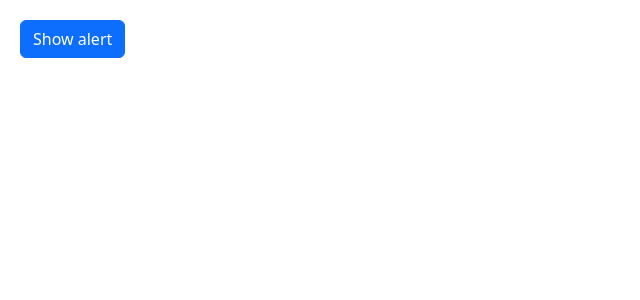
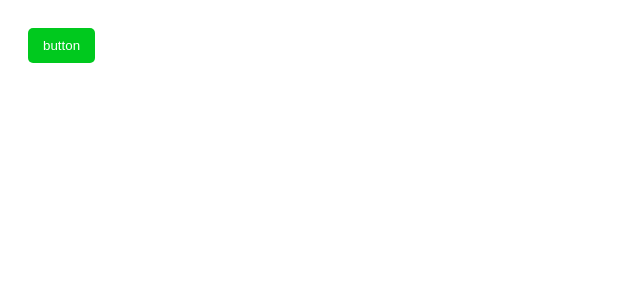
Before and after one commit to mohammad-alj/learning-react, a React (Vite) app: page / in a window 1280 px wide. Shown: the top 300 px of the page, without its empty margins (0-640 px from the left). Built offline with nearby package versions, Linux system fonts and the light colour scheme.

Commit message:
Practice using css modules.

```diff
--- a/src/App.tsx
+++ b/src/App.tsx
@@ -1,18 +1,10 @@
 import './app.css';
-import {useState} from 'react';
-import Alert from './components/Alert';
 import Button from './components/Button';
 
 function App() {
-	const [alertVisible, setAlertVisible] = useState(false);
 	return (
 		<>
-			{alertVisible && (
-				<Alert onClose={() => setAlertVisible(false)}>Nice alert u got there</Alert>
-			)}
-			<Button color='primary' onClick={() => setAlertVisible(true)}>
-				Show alert
-			</Button>
+			<Button color='success'>button</Button>
 		</>
 	);
 }
--- /dev/null
+++ b/src/components/Button/Button.module.css
@@ -0,0 +1,57 @@
+.btn {
+	padding: 10px 15px;
+	/* background: none; */
+	border: none;
+	cursor: pointer;
+	border-radius: 5px;
+}
+
+.btn-primary {
+	background: dodgerblue;
+	color: #fff;
+	transition: background 0.15s;
+}
+
+.btn-primary:hover {
+	background: rgb(75, 165, 255);
+}
+
+.btn-secondary {
+	background: rgb(92, 92, 92);
+	color: #fff;
+	transition: background 0.15s;
+}
+
+.btn-secondary:hover {
+	background: rgb(166, 166, 166);
+}
+
+.btn-danger {
+	background: rgb(255, 0, 0);
+	color: #fff;
+	transition: background 0.15s;
+}
+
+.btn-danger:hover {
+	background: rgb(251, 79, 79);
+}
+
+.btn-info {
+	background: rgb(224, 209, 0);
+	color: #000;
+	transition: background 0.15s;
+}
+
+.btn-info:hover {
+	background: rgb(254, 251, 89);
+}
+
+.btn-success {
+	background: rgb(0, 201, 30);
+	color: #fff;
+	transition: background 0.15s;
+}
+
+.btn-success:hover {
+	background: rgb(115, 255, 120);
+}
--- a/src/components/Button.tsx
+++ b/src/components/Button/Button.tsx
@@ -1,21 +1,15 @@
+import styles from './Button.module.css';
+
 interface Props {
 	children: string;
-	color?:
-		| 'primary'
-		| 'secondary'
-		| 'danger'
-		| 'info'
-		| 'success'
-		| 'warning'
-		| 'light'
-		| 'dark'
-		| 'link';
+	color?: 'primary' | 'secondary' | 'danger' | 'info' | 'success';
+
 	onClick?: () => void;
 }
 
 const Button = ({color = 'primary', children, onClick}: Props) => {
 	return (
-		<button className={'btn btn-' + color} onClick={onClick}>
+		<button className={[styles.btn, styles['btn-' + color]].join(' ')} onClick={onClick}>
 			{children}
 		</button>
 	);
--- /dev/null
+++ b/src/components/Button/index.ts
@@ -0,0 +1,3 @@
+import Button from './Button';
+
+export default Button;
--- a/src/main.tsx
+++ b/src/main.tsx
@@ -1,8 +1,8 @@
 import React from 'react';
 import ReactDOM from 'react-dom/client';
 import App from './App.tsx';
-import 'bootstrap/dist/css/bootstrap.css';
-import 'bootstrap/dist/js/bootstrap.js';
+// import 'bootstrap/dist/css/bootstrap.css';
+// import 'bootstrap/dist/js/bootstrap.js';
 
 ReactDOM.createRoot(document.getElementById('root')!).render(
 	<React.StrictMode>
```
